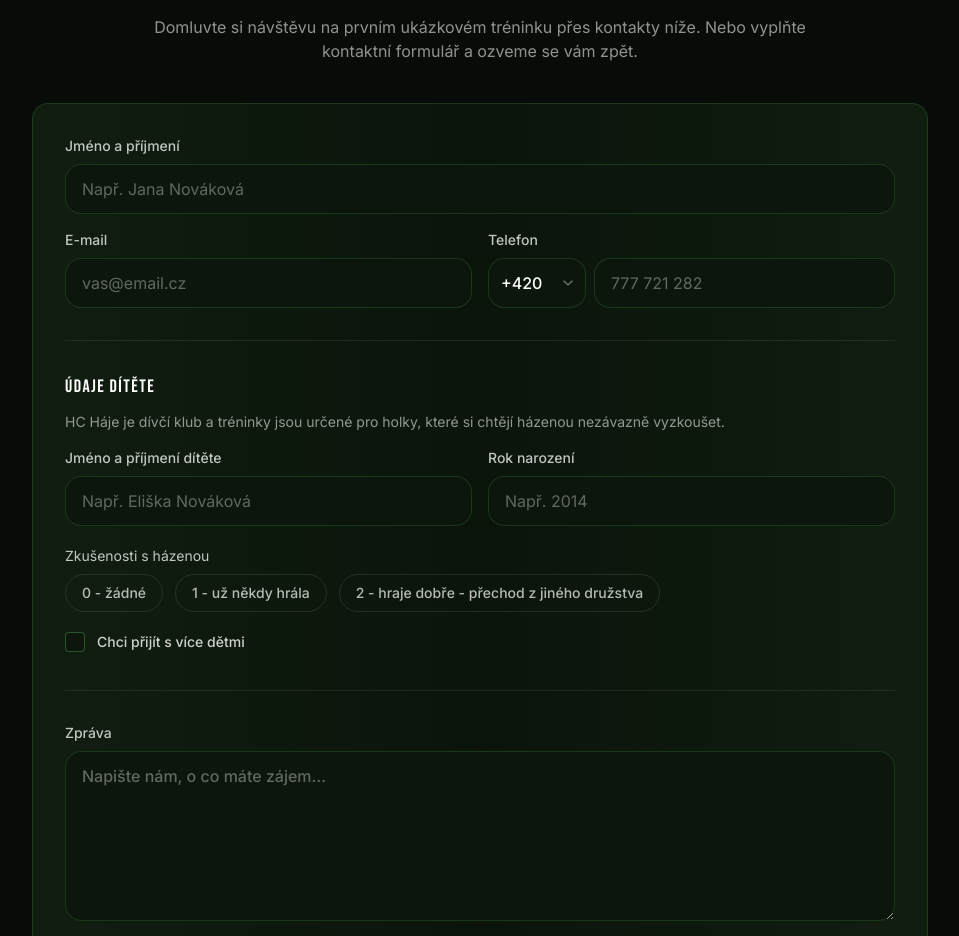
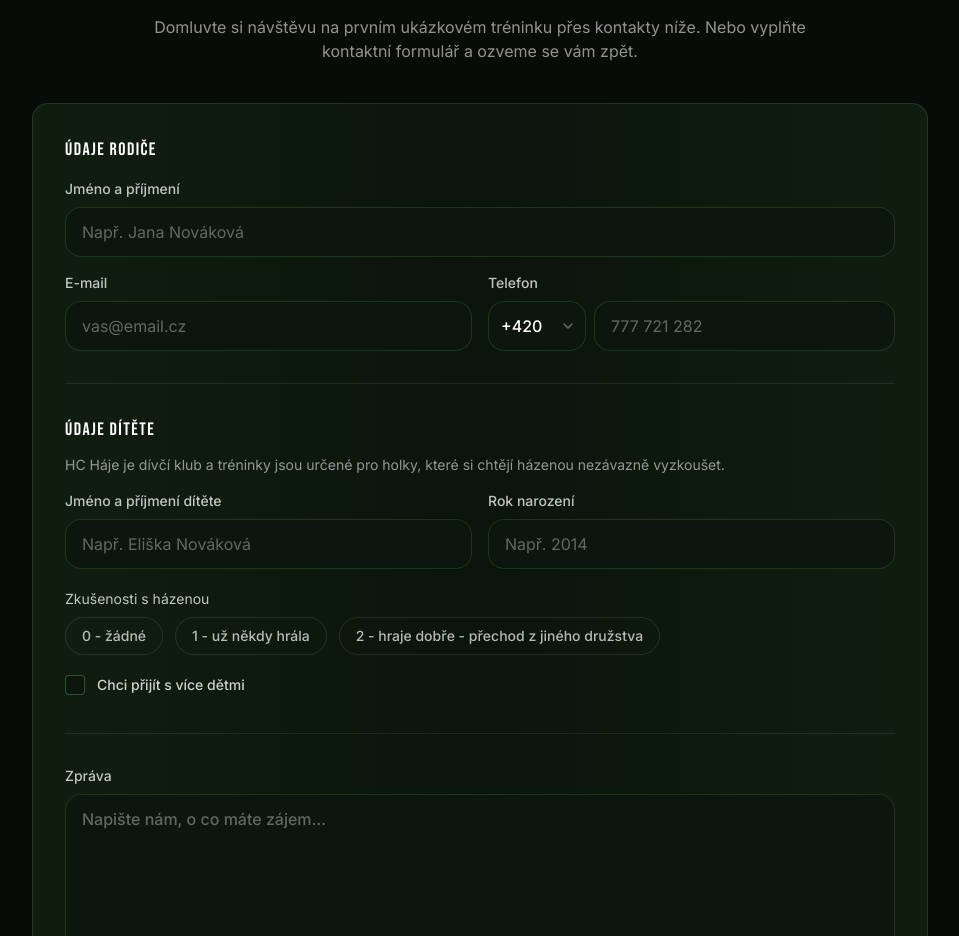
Before and after one commit to jakub245/hchaje-web, a React (Vite) app: page /chci-se-pridat in a window 1280 px wide. Shown: the part 3060-3996 px from the top of the page, without its empty margins (160-1119 px from the left). Built offline with nearby package versions, Linux system fonts and the light colour scheme.

Commit message:
Update ChciSePridat.tsx

```diff
--- a/src/app/pages/ChciSePridat.tsx
+++ b/src/app/pages/ChciSePridat.tsx
@@ -404,6 +404,7 @@ export default function ChciSePridatPage() {
                   <input type="text" name="website" value={formData.website} onChange={handleChange} className="hidden" tabIndex={-1} autoComplete="off" />
 
                   <div className="pb-8">
+                    <h3 className="text-white uppercase mb-4 tracking-[0.08em]" style={{ fontFamily: bebas }}>Údaje rodiče</h3>
                     <div className="grid md:grid-cols-2 gap-4">
                       <label className="block md:col-span-2">
                         <span className="mb-2 block text-white/75 text-sm" style={{ fontFamily: inter }}>Jméno a příjmení</span>
```
